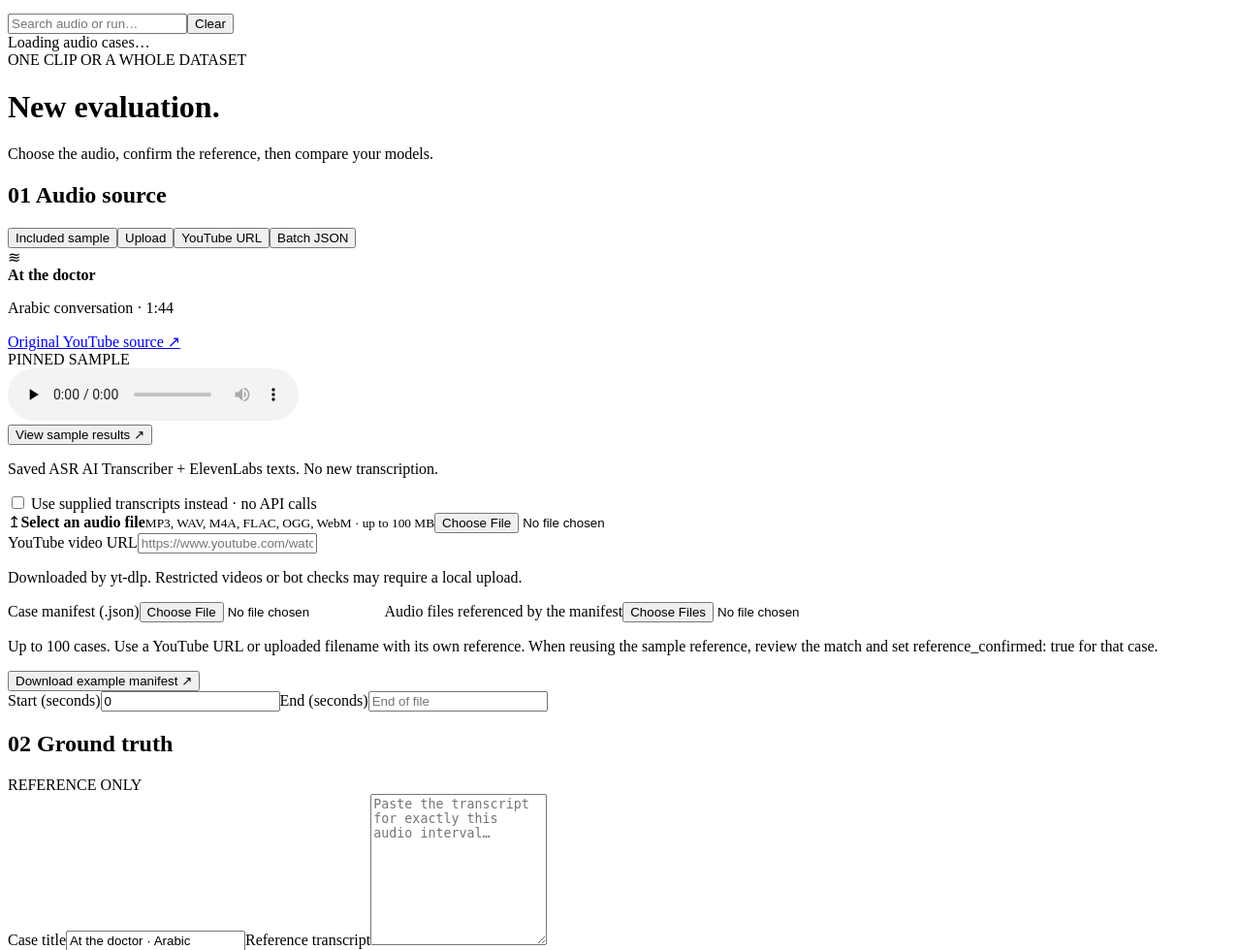
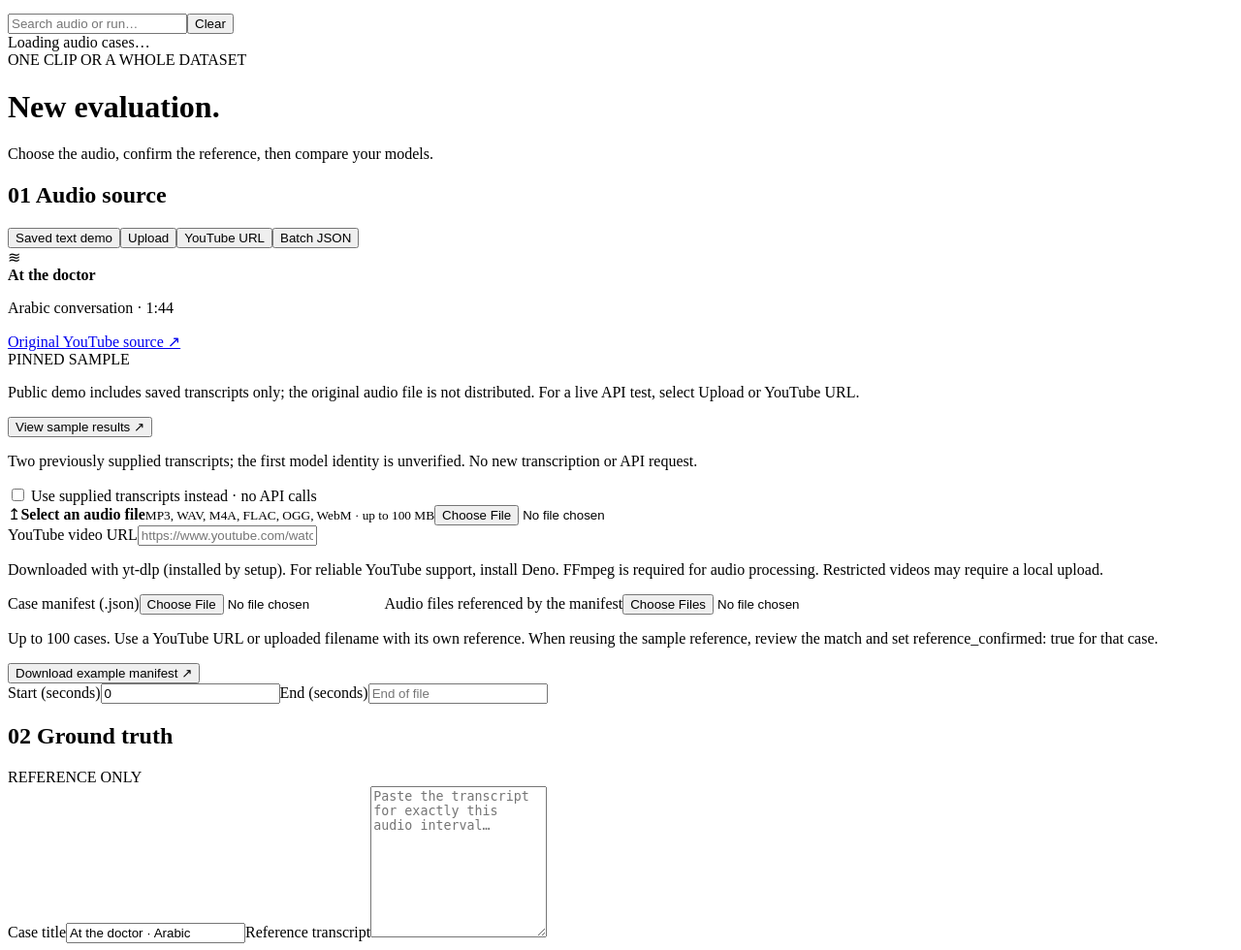
Before and after one commit to momaoalo/ASR-Evaluation, a Flask app: template templates/report.html in a window 1280 px wide. Shown: the part 1077-2057 px from the top of the page at 97% size. Run offline with Flask 3, Linux system fonts and the light colour scheme; the template is opened without the code that fills it, so the values that code supplies are empty; parts of the project's set-up code (start-up, migrations or seed data) failed here and were passed over; some libraries are stand-ins or nearby versions.

Commit message:
ux: distinguish public text demo from real audio/API evaluations

```diff
--- a/templates/_workspace.html
+++ b/templates/_workspace.html
@@ -48,10 +48,10 @@
   <div class="page-heading"><div><div class="eyebrow teal">ONE CLIP OR A WHOLE DATASET</div><h1 id="newTitle">New evaluation<span class="title-dot">.</span></h1><p id="newSubtitle">Choose the audio, confirm the reference, then compare your models.</p></div></div>
   <form id="evalForm"><div class="form-grid"><div>
     <section class="card form-card" id="sourceCard"><div class="card-head"><h2><span class="step-badge">01</span> Audio source</h2></div>
-      <div class="source-tabs"><button type="button" class="active" data-source="sample">Included sample</button><button type="button" data-source="upload">Upload</button><button type="button" data-source="youtube">YouTube URL</button><button type="button" data-source="batch">Batch JSON</button></div>
-      <div class="source-content" id="source-sample"><div class="sample-card pinned-in-form"><div class="audio-icon">≋</div><div><strong>At the doctor</strong><p>Arabic conversation · <span id="sampleDuration">1:44</span></p><a href="https://youtu.be/IV3uF59g7rs" target="_blank" rel="noopener noreferrer">Original YouTube source ↗</a></div><span class="tag">PINNED SAMPLE</span></div><audio controls preload="none" src="/api/sample/audio" class="audio-player"></audio><div class="sample-results-action"><button type="button" class="secondary" data-open-sample>View sample results ↗</button><p class="field-note">Saved ASR AI Transcriber + ElevenLabs texts. No new transcription.</p></div><label class="check supplied-switch"><input id="suppliedMode" type="checkbox"> Use supplied transcripts instead · no API calls</label></div>
+      <div class="source-tabs"><button type="button" class="active" data-source="sample">Saved text demo</button><button type="button" data-source="upload">Upload</button><button type="button" data-source="youtube">YouTube URL</button><button type="button" data-source="batch">Batch JSON</button></div>
+      <div class="source-content" id="source-sample"><div class="sample-card pinned-in-form"><div class="audio-icon">≋</div><div><strong>At the doctor</strong><p>Arabic conversation · <span id="sampleDuration">1:44</span></p><a href="https://youtu.be/IV3uF59g7rs" target="_blank" rel="noopener noreferrer">Original YouTube source ↗</a></div><span class="tag">PINNED SAMPLE</span></div>{% if boot.sample_audio_present %}<audio controls preload="none" src="/api/sample/audio" class="audio-player"></audio>{% else %}<p class="field-note" role="status">Public demo includes saved transcripts only; the original audio file is not distributed. For a live API test, select Upload or YouTube URL.</p>{% endif %}<div class="sample-results-action"><button type="button" class="secondary" data-open-sample>View sample results ↗</button><p class="field-note">Two previously supplied transcripts; the first model identity is unverified. No new transcription or API request.</p></div><label class="check supplied-switch"><input id="suppliedMode" type="checkbox"> Use supplied transcripts instead · no API calls</label></div>
       <div class="source-content hidden" id="source-upload"><label class="dropzone">↥<strong>Select an audio file</strong><small>MP3, WAV, M4A, FLAC, OGG, WebM · up to 100 MB</small><input type="file" id="audioFile" accept="audio/*,.mp4,.webm"></label></div>
-      <div class="source-content hidden" id="source-youtube"><label>YouTube video URL<input id="youtubeUrl" type="url" placeholder="https://www.youtube.com/watch?v=…"></label><p class="field-note">Downloaded by yt-dlp. Restricted videos or bot checks may require a local upload.</p></div>
+      <div class="source-content hidden" id="source-youtube"><label>YouTube video URL<input id="youtubeUrl" type="url" placeholder="https://www.youtube.com/watch?v=…"></label><p class="field-note">Downloaded with yt-dlp (installed by setup). For reliable YouTube support, install Deno. FFmpeg is required for audio processing. Restricted videos may require a local upload.</p></div>
       <div class="source-content hidden" id="source-batch"><label>Case manifest (.json)<input type="file" id="manifestFile" accept=".json,application/json"></label><label>Audio files referenced by the manifest<input type="file" id="batchFiles" accept="audio/*,.mp4,.webm" multiple></label><p class="field-note">Up to 100 cases. Use a YouTube URL or uploaded filename with its own reference. When reusing the sample reference, review the match and set reference_confirmed: true for that case.</p><button type="button" class="text-button" id="manifestTemplate">Download example manifest ↗</button></div>
       <div class="two-fields" id="cropFields"><label>Start (seconds)<input id="cropStart" type="number" min="0" step="0.001" value="0"></label><label>End (seconds)<input id="cropEnd" type="number" min="0" step="0.001" placeholder="End of file"></label></div>
     </section>
```
